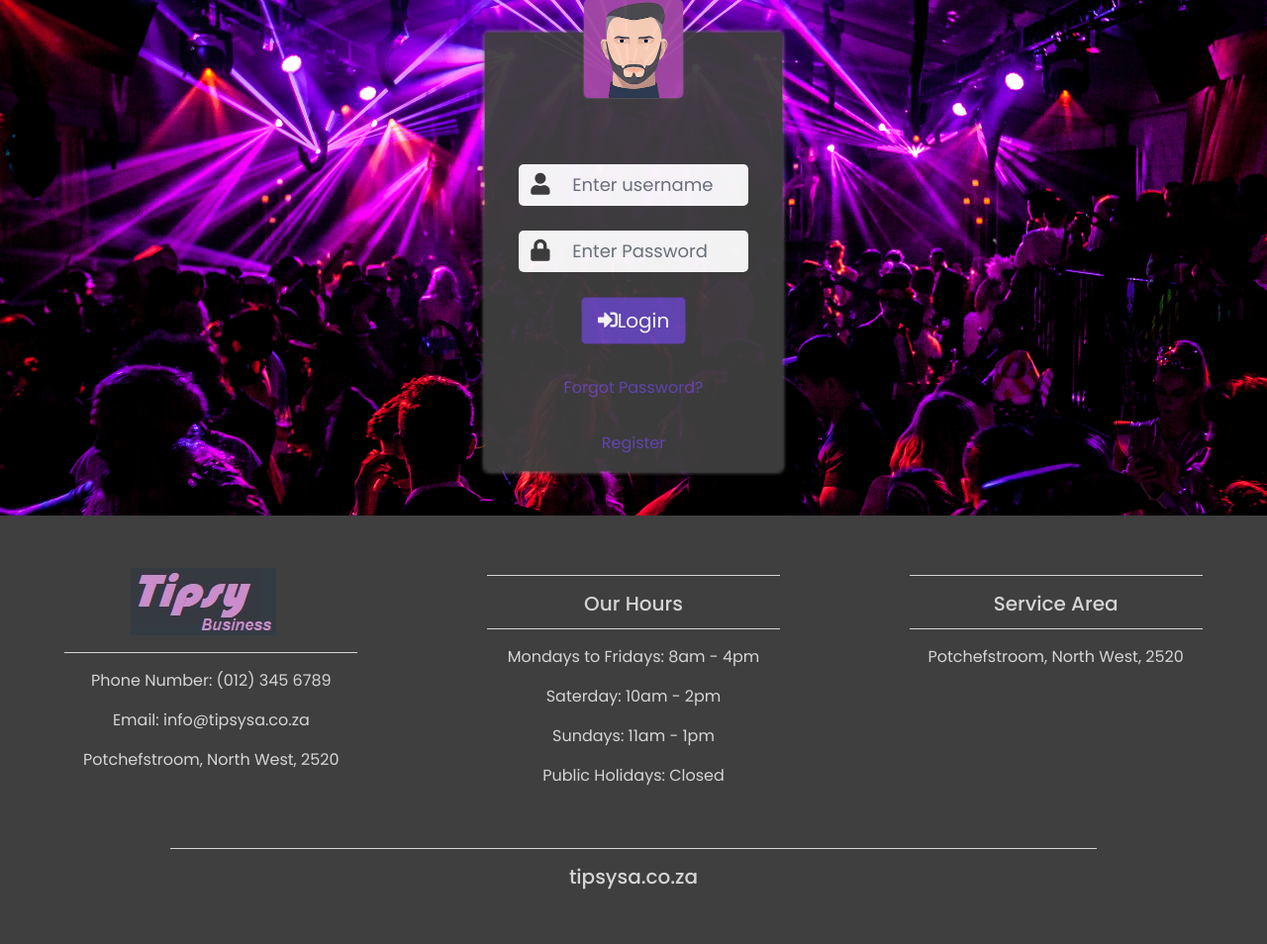
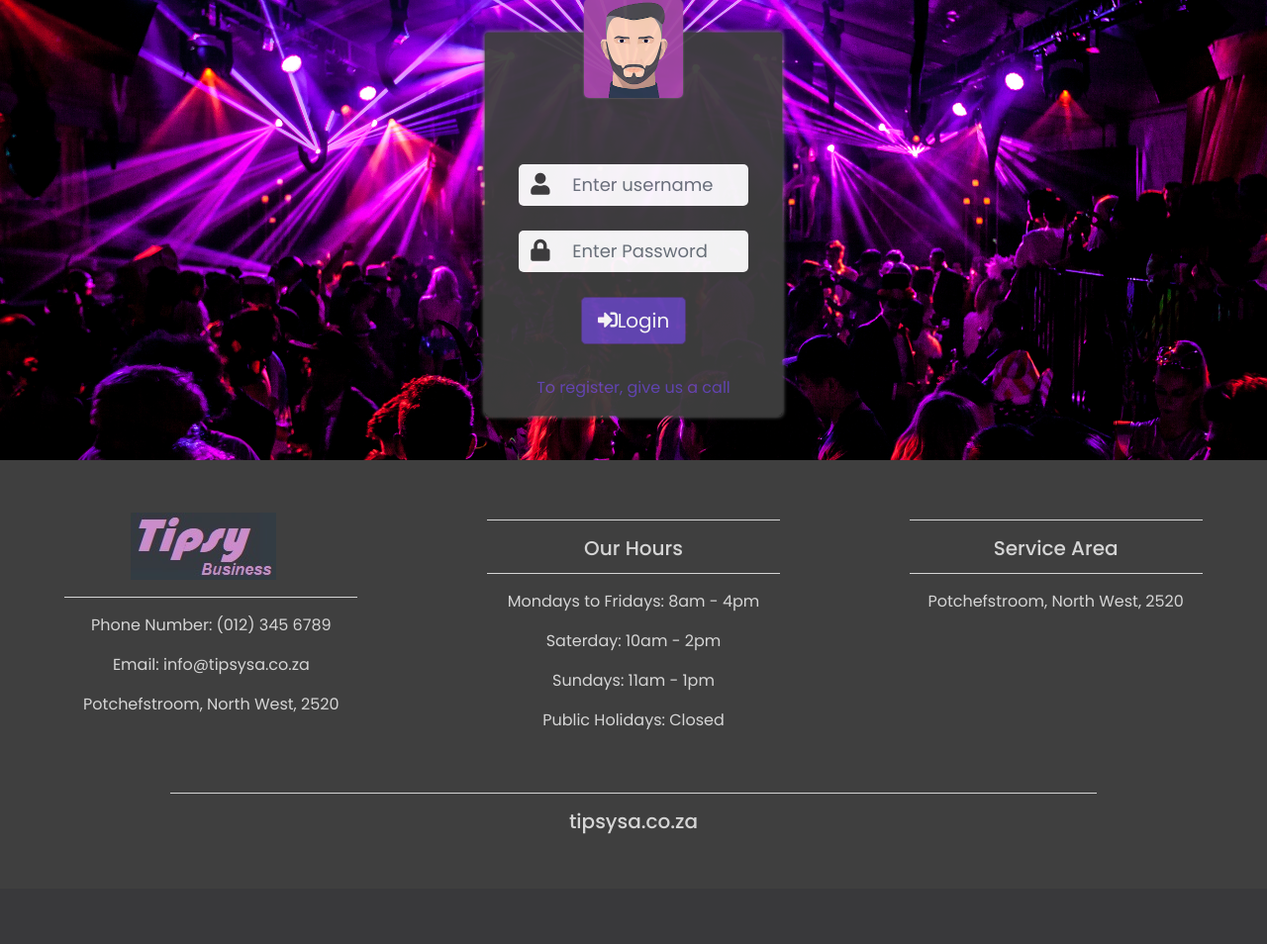
Before and after one commit to meyerolivier98/WebsiteTipsy, a PHP site: page / in a window 1280 px wide. Shown: the part 218-1172 px from the top of the page at 99% size. After the commit the page ends 1061 px from the top, so only its background shows below. Run offline with PHP 8.4, Linux system fonts and the light colour scheme; some libraries are stand-ins or nearby versions.

Commit message:
Update index.php

```diff
--- a/index.php
+++ b/index.php
@@ -68,11 +68,11 @@ include ('Loginback.php');
                 <button name="submit" type="submit" class="btn btn-primary btn-lg"><i class="fas fa-sign-in-alt"></i>Login</button>
 
             </form>
+          <!--  <div class="col-12 forgot">
+                <a href="Home.php">Forgot Password?</a>
+            </div>-->
             <div class="col-12 forgot">
-                <a href="Home.php">Forgot Password?</a>
-            </div>
-            <div class="col-12 forgot">
-                <a href="Home.php">Register</a>
+                <a href="">To register, give us a call</a>
             </div>
         </div> <!--end of modal content-->
     </div>
```
